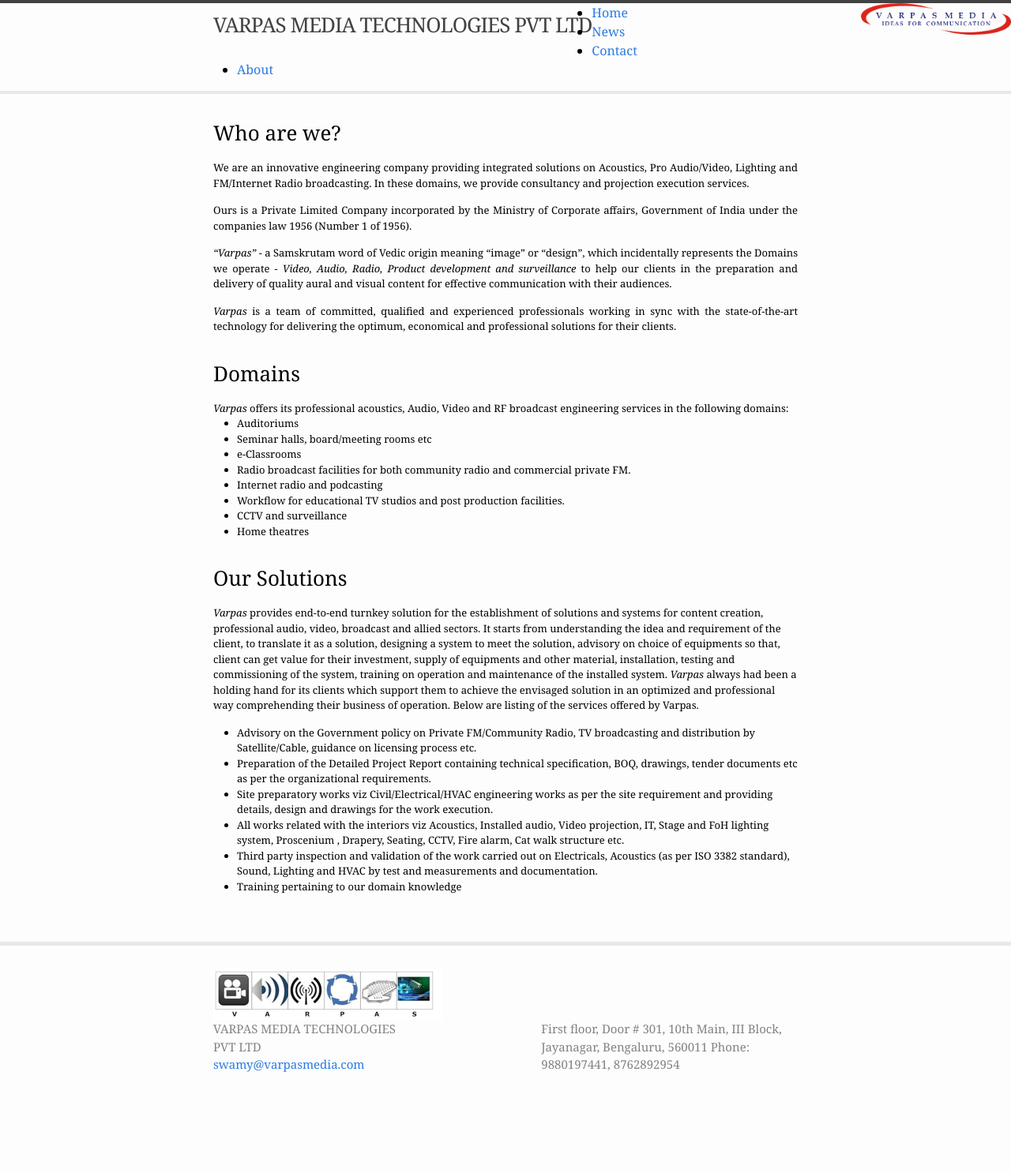
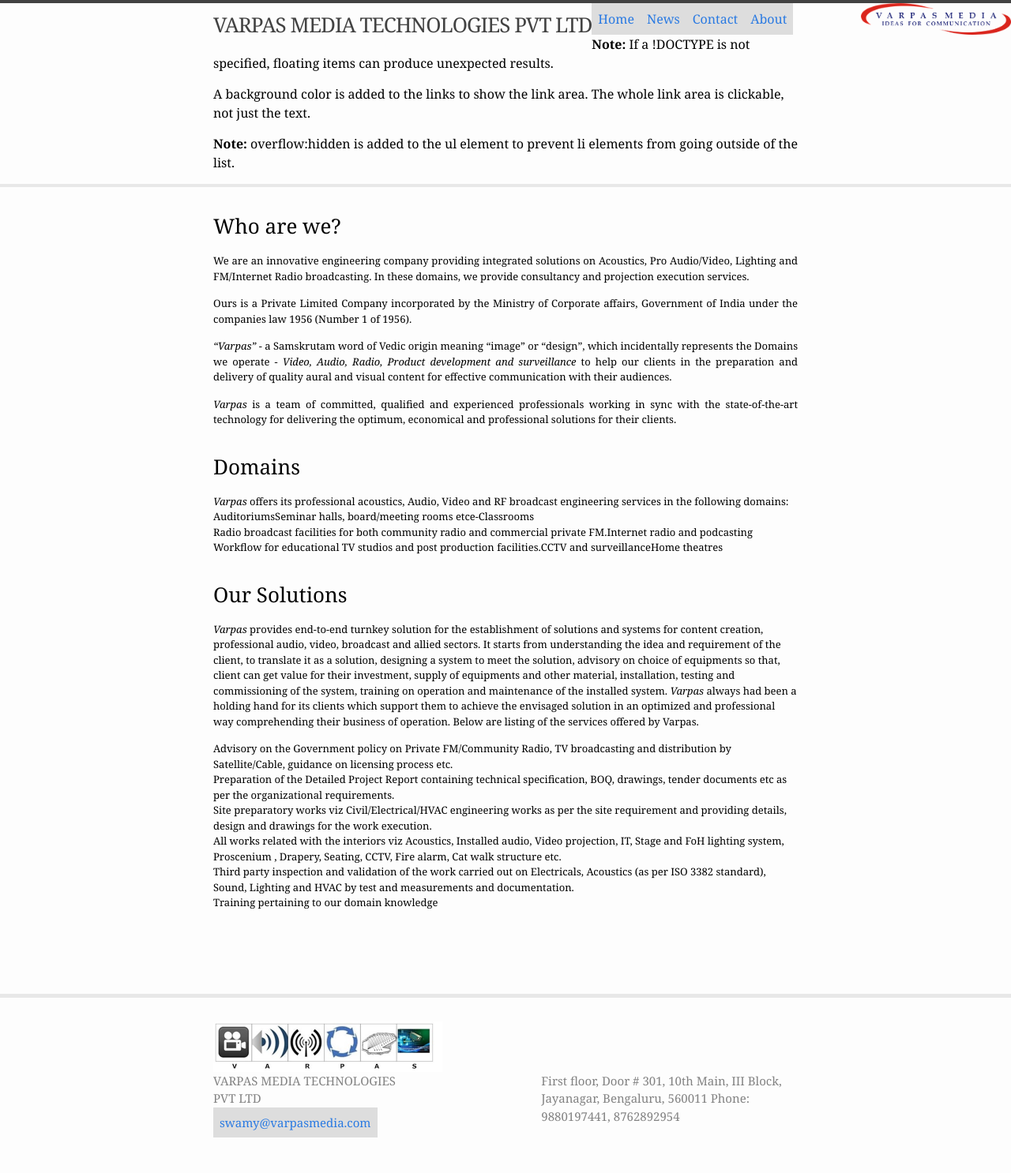
Before and after one commit to VarpasMedia/VarpasMedia.github.io, a Jekyll site: the page built from index.md, in a window 1280 px wide. Shown: the whole page at 79% size. Built offline with Jekyll 4.4.1, drawn with Linux system fonts in a browser that asks for light colours; before the commit the page ends 1420 px from its top, so only the background shows below that.

Commit message:
Update header.html

```diff
--- a/_includes/header.html
+++ b/_includes/header.html
@@ -11,12 +11,40 @@
     <a class="site-title" rel="author" href="{{ "/" | relative_url }}">{{ site.title | escape }}</a>
 
 
+<head>
+<style>
+ul {
+  list-style-type: none;
+  margin: 0;
+  padding: 0;
+  overflow: hidden;
+}
+
+li {
+  float: left;
+}
+
+li a {
+  display: block;
+  padding: 8px;
+  background-color: #dddddd;
+}
+</style>
+</head>
+<body>
+
 <ul>
-  <li><a href="default.asp">Home</a></li>
-  <li><a href="news.asp">News</a></li>
-  <li><a href="contact.asp">Contact</a></li>
-  <li><a href="about.asp">About</a></li>
+  <li><a href="#home">Home</a></li>
+  <li><a href="#news">News</a></li>
+  <li><a href="#contact">Contact</a></li>
+  <li><a href="#about">About</a></li>
 </ul>
+
+<p><b>Note:</b> If a !DOCTYPE is not specified, floating items can produce unexpected results.</p>
+<p>A background color is added to the links to show the link area. The whole link area is clickable, not just the text.</p>
+<p><b>Note:</b> overflow:hidden is added to the ul element to prevent li elements from going outside of the list.</p>
+
+</body>
 
 
 <!--
```
